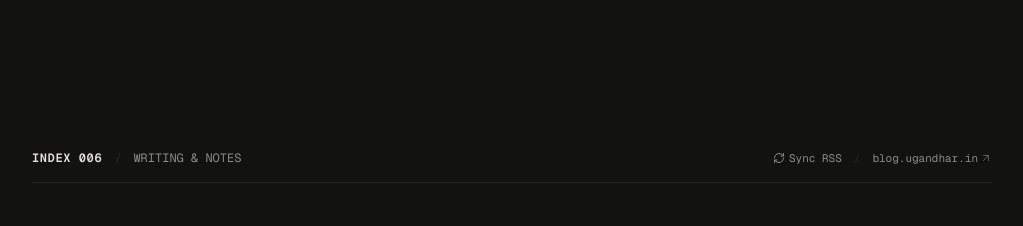
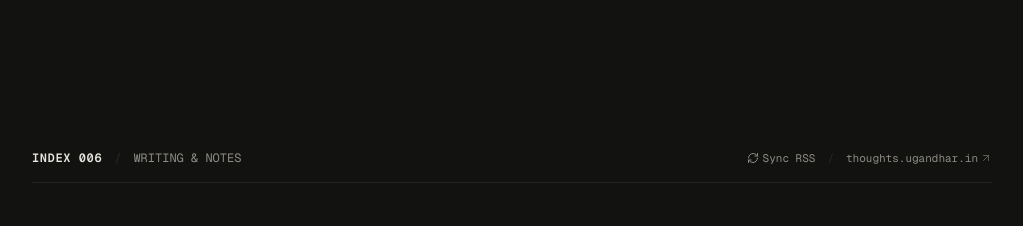
Before and after one commit to uga961/portfolio, a Next.js app: page / in a window 1280 px wide. Shown: the part 6237-6463 px from the top of the page, without its empty margins (128-1151 px from the left). Built offline with nearby package versions, Linux system fonts and the light colour scheme; no server answers.

Commit message:
refactor(domain): update blog domain from blog.ugandhar.in to thoughts.ugandhar.in

```diff
--- a/public/ai-catalog.json
+++ b/public/ai-catalog.json
@@ -26,7 +26,7 @@
       "identifier": "urn:air:ugandhar.in:website:blog",
       "displayName": "Personal Blog",
       "type": "text/html",
-      "url": "https://blog.ugandhar.in",
+      "url": "https://thoughts.ugandhar.in",
       "description": "Technical essays, software systems architecture, and engineering notes.",
       "representativeQueries": [
         "Ugandhar Vaddi blog",
--- a/src/app/layout.tsx
+++ b/src/app/layout.tsx
@@ -172,7 +172,7 @@ const jsonLd = {
         "https://github.com/uga961",
         "https://www.linkedin.com/in/vaddi-ugandhar-b37877266/",
         "https://www.youtube.com/@uga961",
-        "https://blog.ugandhar.in",
+        "https://thoughts.ugandhar.in",
         "https://www.reddit.com/user/uga961/",
       ],
       knowsAbout: [
--- a/src/components/sections/ProjectsSection.tsx
+++ b/src/components/sections/ProjectsSection.tsx
@@ -3,7 +3,7 @@
 import React, { useState } from "react";
 import { ArrowUpRight, ChevronDown, Lock, Star, Users, User } from "lucide-react";
 import { SiGithub } from "react-icons/si";
-import { PROJECTS } from "@/data/portfolio";
+import { PERSONAL_INFO, PROJECTS } from "@/data/portfolio";
 
 type CategoryFilter = "All" | "Hardware & VLSI" | "AI & ML" | "Desktop & Web";
 
@@ -182,7 +182,7 @@ export function ProjectsSection() {
 
                   {project.blogSlug && (
                     <a
-                      href={`https://blog.ugandhar.in/posts/${project.blogSlug}`}
+                      href={`https://${PERSONAL_INFO.blogDomain}/posts/${project.blogSlug}`}
                       target="_blank"
                       rel="noopener noreferrer"
                       className="inline-flex items-center gap-1.5 text-foreground hover:underline font-medium touch-manipulation min-h-[36px]"
--- a/src/data/portfolio.ts
+++ b/src/data/portfolio.ts
@@ -88,7 +88,7 @@ export const PERSONAL_INFO = {
   name: "Ugandhar Vaddi",
   handle: "uga961",
   domain: "ugandhar.in",
-  blogDomain: "blog.ugandhar.in",
+  blogDomain: "thoughts.ugandhar.in",
   headline: "Associate Data Scientist at Tredence",
   bioShort:
     "Associate Data Scientist at Tredence. Building enterprise data intelligence, automated pipelines, and applied machine learning models while exploring low-level silicon architectures.",
@@ -105,9 +105,9 @@ export const PERSONAL_INFO = {
 export const SOCIAL_LINKS: SocialLink[] = [
   {
     name: "Blog",
-    url: "https://blog.ugandhar.in",
+    url: "https://thoughts.ugandhar.in",
     icon: "Blog",
-    handle: "blog.ugandhar.in",
+    handle: "thoughts.ugandhar.in",
     color: "#dedbc8",
     category: "primary",
   },
@@ -324,7 +324,7 @@ export const PROJECTS: Project[] = [
       "Features real-time client-side search, automated reading-time calculation, dark/light theme hydration without flash, and a live Spotify turntable mini-player integrated with daily rotation hits.",
     category: "Desktop & Web",
     tags: ["Next.js 15", "TypeScript", "Tailwind CSS", "React 19", "Material 3", "MDX"],
-    liveUrl: "https://blog.ugandhar.in",
+    liveUrl: "https://thoughts.ugandhar.in",
     githubUrl: "https://github.com/uga961/Blog",
     featured: true,
     date: "Oct 2026 – Nov 2026",
@@ -457,7 +457,7 @@ export const BLOG_POSTS: BlogPost[] = [
     title: "Four Interviews, One Long Day, and a Chapter I’ll Always Remember",
     excerpt:
       "The story of how the McKinsey opportunity began, a long interview day in Chennai, and how I felt then—and how I look back on it now.",
-    url: "https://blog.ugandhar.in/posts/mckinsey-interview-day-and-results",
+    url: "https://thoughts.ugandhar.in/posts/mckinsey-interview-day-and-results",
     date: "Oct 26, 2026",
     readTime: "11 min read",
     tags: ["McKinsey", "Interview Experience", "Career Journey", "Personal Reflection"],
@@ -466,7 +466,7 @@ export const BLOG_POSTS: BlogPost[] = [
     title: "Python Data Visualization: A Practical Guide to Matplotlib, Seaborn, and Pandas",
     excerpt:
       "Learn practical data visualization in Python, from your first Matplotlib line chart to Seaborn plots, heatmaps, correlation, and pair plots, with examples you can run in Google Colab.",
-    url: "https://blog.ugandhar.in/posts/python-data-visualization-matplotlib-seaborn-guide",
+    url: "https://thoughts.ugandhar.in/posts/python-data-visualization-matplotlib-seaborn-guide",
     date: "Oct 23, 2026",
     readTime: "24 min read",
     tags: ["Python", "Data Visualization", "Matplotlib", "Seaborn", "Pandas"],
@@ -475,7 +475,7 @@ export const BLOG_POSTS: BlogPost[] = [
     title: "How I Debloated My Android TV: A Step-by-Step Guide Using ADB",
     excerpt:
       "My practical guide to cleaning up a slow Android TV with ADB over Wi-Fi, a lighter home screen, careful package checks, reversible changes, and troubleshooting steps.",
-    url: "https://blog.ugandhar.in/posts/debloat-android-tv-adb-guide",
+    url: "https://thoughts.ugandhar.in/posts/debloat-android-tv-adb-guide",
     date: "Oct 22, 2026",
     readTime: "24 min read",
     tags: ["Android TV", "ADB", "Optimization", "Guides"],
--- a/src/lib/blog.ts
+++ b/src/lib/blog.ts
@@ -2,7 +2,7 @@ import { BlogPost, BLOG_POSTS } from "@/data/portfolio";
 
 export async function getLiveBlogPosts(): Promise<BlogPost[]> {
   try {
-    const res = await fetch("https://blog.ugandhar.in/feed.xml", {
+    const res = await fetch("https://thoughts.ugandhar.in/feed.xml", {
       next: { revalidate: 60 }, // Re-check feed every 60 seconds for near real-time updates
       headers: {
         "User-Agent": "ugandhar.in-feed-fetcher/2.0",
@@ -73,7 +73,7 @@ export async function getLiveBlogPosts(): Promise<BlogPost[]> {
         rawItems.push({
           title: titleMatch[1].trim(),
           url: linkMatch[1].trim(),
-          excerpt: cleanDesc || "Read the complete technical essay on blog.ugandhar.in.",
+          excerpt: cleanDesc || "Read the complete technical essay on thoughts.ugandhar.in.",
           date: formattedDate,
           tags: categories.length > 0 ? categories : ["Engineering", "Notes"],
         });
```
Also changed, not shown: public/.well-known/ai-catalog.json, public/.well-known/llms.txt, public/llms.txt, 1 other file (tests, documents, lock files or other folders).
